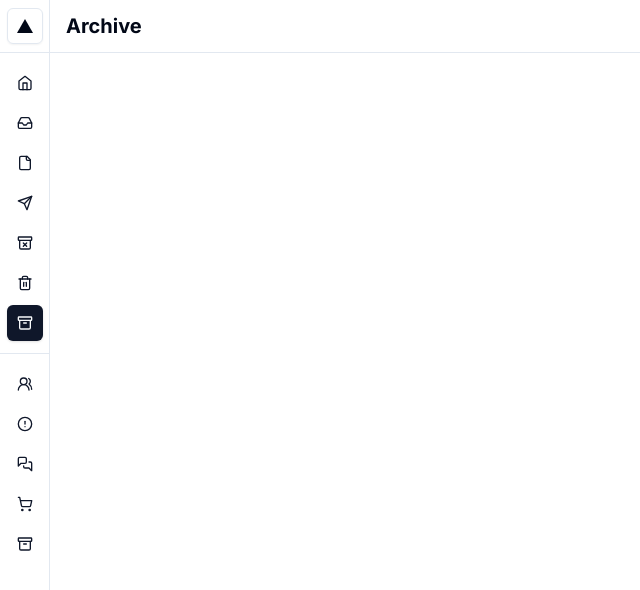
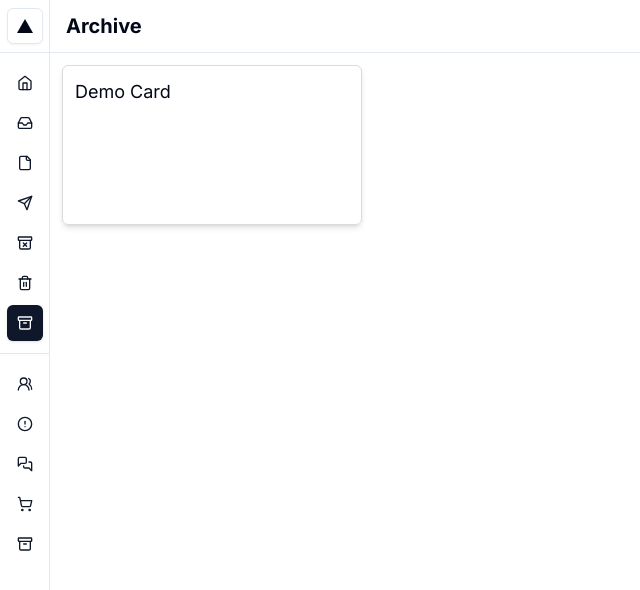
Before and after one commit to ytran18/chat-application, a Next.js app: page /dashboard/archive in a window 1280 px wide. Shown: the top 590 px of the page, without its empty margins (0-640 px from the left). Built offline with nearby package versions, Linux system fonts and the light colour scheme.

Commit message:
add demo card

```diff
--- a/app/dashboard/archive/page.tsx
+++ b/app/dashboard/archive/page.tsx
@@ -16,6 +16,11 @@ export default function page() {
                         <h1 className="text-xl font-bold">Archive</h1>
                     </div>
                     <Separator />
+                    <div className='w-full h-full p-3'>
+                        <div className='w-[300px] h-[160px] text-lg p-3 rounded-md shadow-md border border-[rgb(219,219,219)]'>
+                            Demo Card
+                        </div>
+                    </div>
             </ResizablePanel>
         </DefaultLayout>
     );
--- a/app/dashboard/draft/page.tsx
+++ b/app/dashboard/draft/page.tsx
@@ -16,6 +16,11 @@ export default function page() {
                         <h1 className="text-xl font-bold">Drafts</h1>
                     </div>
                     <Separator />
+                    <div className='w-full h-full p-3'>
+                        <div className='w-[300px] h-[160px] text-lg p-3 rounded-md shadow-md border border-[rgb(219,219,219)]'>
+                            Demo Card
+                        </div>
+                    </div>
             </ResizablePanel>
         </DefaultLayout>
     );
--- a/app/dashboard/forums/page.tsx
+++ b/app/dashboard/forums/page.tsx
@@ -15,6 +15,11 @@ export default function page() {
                         <h1 className="text-xl font-bold">Forums</h1>
                     </div>
                     <Separator />
+                    <div className='w-full h-full p-3'>
+                        <div className='w-[300px] h-[160px] text-lg p-3 rounded-md shadow-md border border-[rgb(219,219,219)]'>
+                            Demo Card
+                        </div>
+                    </div>
             </ResizablePanel>
         </DefaultLayout>
     );
--- a/app/dashboard/junk/page.tsx
+++ b/app/dashboard/junk/page.tsx
@@ -15,6 +15,11 @@ export default function page() {
                         <h1 className="text-xl font-bold">Junk</h1>
                     </div>
                     <Separator />
+                    <div className='w-full h-full p-3'>
+                        <div className='w-[300px] h-[160px] text-lg p-3 rounded-md shadow-md border border-[rgb(219,219,219)]'>
+                            Demo Card
+                        </div>
+                    </div>
             </ResizablePanel>
         </DefaultLayout>
     );
--- a/app/dashboard/page.tsx
+++ b/app/dashboard/page.tsx
@@ -15,6 +15,11 @@ export default function Home() {
                         <h1 className="text-xl font-bold">Home</h1>
                     </div>
                     <Separator />
+                    <div className='w-full h-full p-3'>
+                        <div className='w-[300px] h-[160px] text-lg p-3 rounded-md shadow-md border border-[rgb(219,219,219)]'>
+                            Demo Card
+                        </div>
+                    </div>
             </ResizablePanel>
         </DefaultLayout>
     );
--- a/app/dashboard/promotions/page.tsx
+++ b/app/dashboard/promotions/page.tsx
@@ -15,6 +15,11 @@ export default function page() {
                         <h1 className="text-xl font-bold">Promotions</h1>
                     </div>
                     <Separator />
+                    <div className='w-full h-full p-3'>
+                        <div className='w-[300px] h-[160px] text-lg p-3 rounded-md shadow-md border border-[rgb(219,219,219)]'>
+                            Demo Card
+                        </div>
+                    </div>
             </ResizablePanel>
         </DefaultLayout>
     );
--- a/app/dashboard/sent/page.tsx
+++ b/app/dashboard/sent/page.tsx
@@ -15,6 +15,11 @@ export default function page() {
                         <h1 className="text-xl font-bold">Sent</h1>
                     </div>
                     <Separator />
+                    <div className='w-full h-full p-3'>
+                        <div className='w-[300px] h-[160px] text-lg p-3 rounded-md shadow-md border border-[rgb(219,219,219)]'>
+                            Demo Card
+                        </div>
+                    </div>
             </ResizablePanel>
         </DefaultLayout>
     );
--- a/app/dashboard/shopping/page.tsx
+++ b/app/dashboard/shopping/page.tsx
@@ -15,6 +15,11 @@ export default function page() {
                         <h1 className="text-xl font-bold">Shopping</h1>
                     </div>
                     <Separator />
+                    <div className='w-full h-full p-3'>
+                        <div className='w-[300px] h-[160px] text-lg p-3 rounded-md shadow-md border border-[rgb(219,219,219)]'>
+                            Demo Card
+                        </div>
+                    </div>
             </ResizablePanel>
         </DefaultLayout>
     );
--- a/app/dashboard/social/page.tsx
+++ b/app/dashboard/social/page.tsx
@@ -15,6 +15,11 @@ export default function page() {
                         <h1 className="text-xl font-bold">Social</h1>
                     </div>
                     <Separator />
+                    <div className='w-full h-full p-3'>
+                        <div className='w-[300px] h-[160px] text-lg p-3 rounded-md shadow-md border border-[rgb(219,219,219)]'>
+                            Demo Card
+                        </div>
+                    </div>
             </ResizablePanel>
         </DefaultLayout>
     );
--- a/app/dashboard/trash/page.tsx
+++ b/app/dashboard/trash/page.tsx
@@ -15,6 +15,11 @@ export default function page() {
                         <h1 className="text-xl font-bold">Trash</h1>
                     </div>
                     <Separator />
+                    <div className='w-full h-full p-3'>
+                        <div className='w-[300px] h-[160px] text-lg p-3 rounded-md shadow-md border border-[rgb(219,219,219)]'>
+                            Demo Card
+                        </div>
+                    </div>
             </ResizablePanel>
         </DefaultLayout>
     );
--- a/app/dashboard/updates/page.tsx
+++ b/app/dashboard/updates/page.tsx
@@ -15,6 +15,11 @@ export default function page() {
                         <h1 className="text-xl font-bold">Updates</h1>
                     </div>
                     <Separator />
+                    <div className='w-full h-full p-3'>
+                        <div className='w-[300px] h-[160px] text-lg p-3 rounded-md shadow-md border border-[rgb(219,219,219)]'>
+                            Demo Card
+                        </div>
+                    </div>
             </ResizablePanel>
         </DefaultLayout>
     );
```
